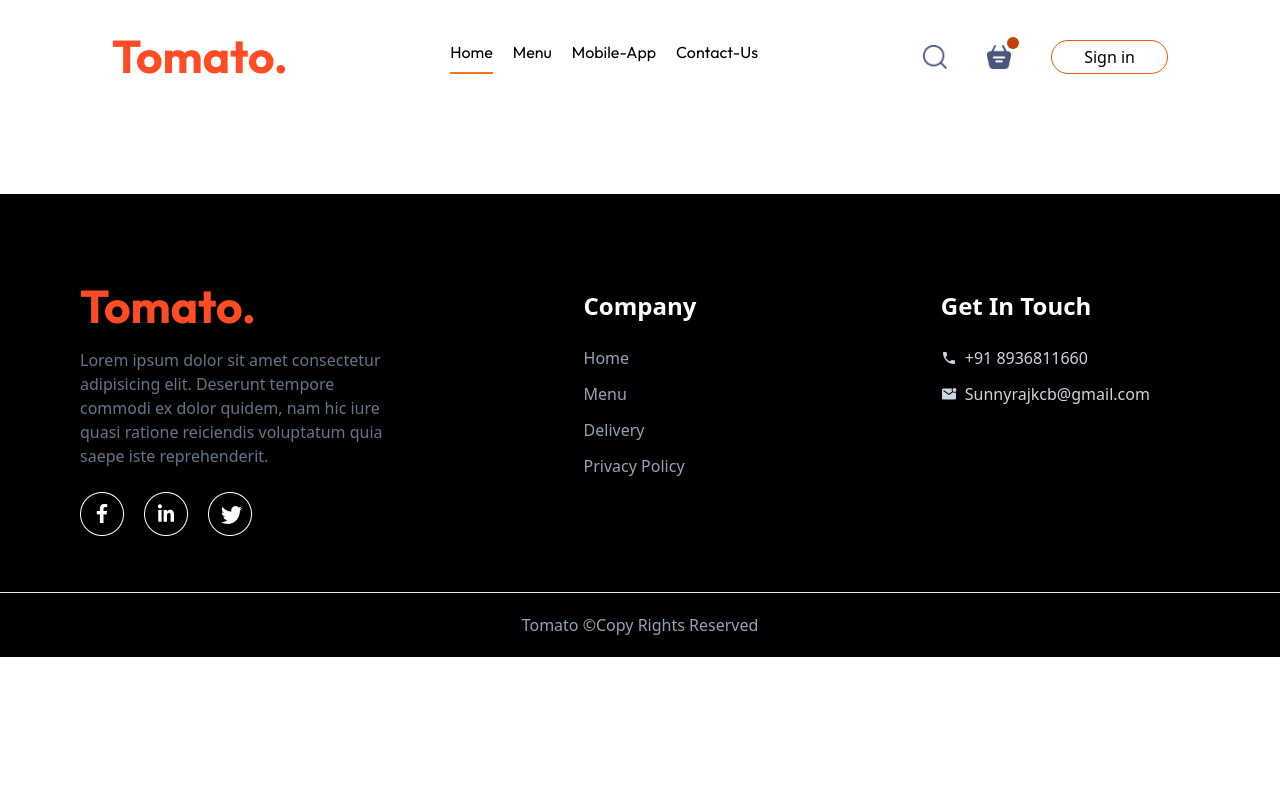
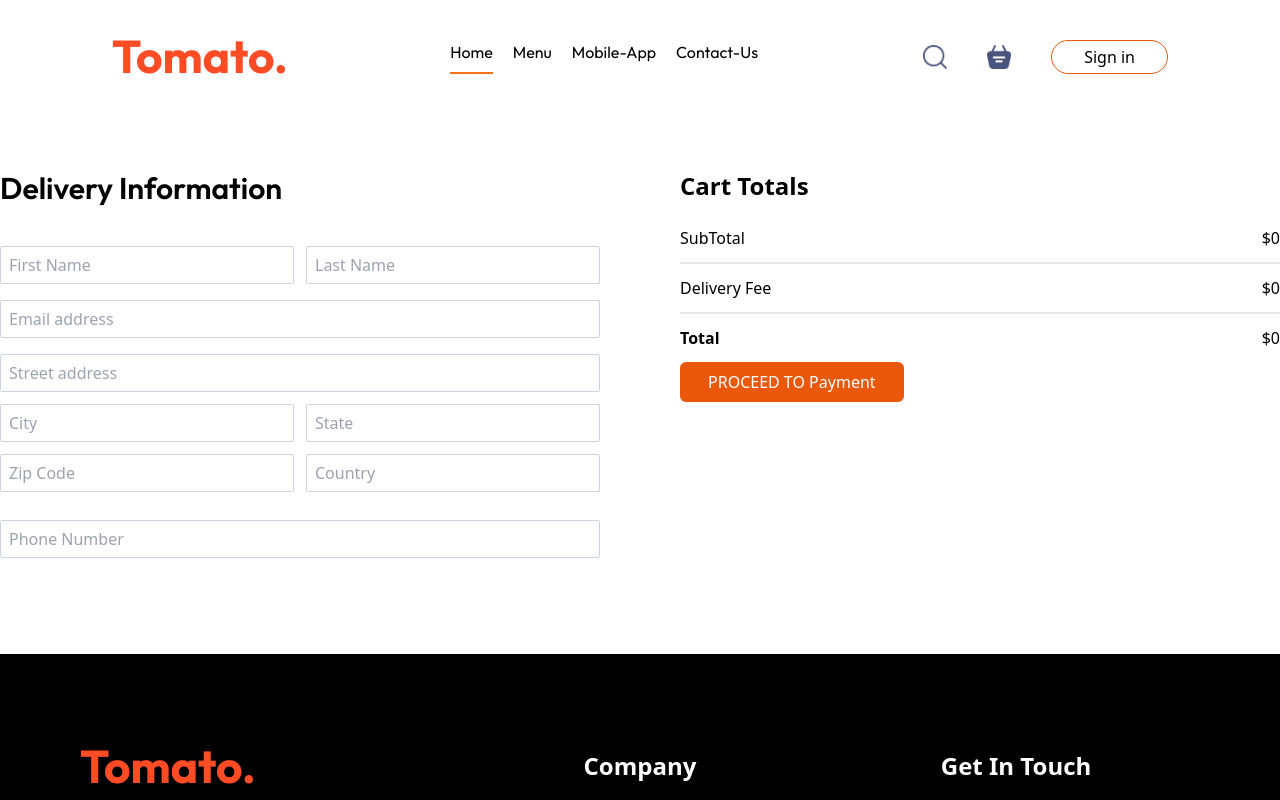
Before and after one commit to codewithsunnyraj/Restaurant, a React (Vite) app in the folder Frontend/: page /PlaceOrder in a window 1280 px wide. Shown: the top 800 px of the page. Built offline with nearby package versions, Linux system fonts and the light colour scheme.

Commit message:
Frontend is completed

```diff
--- a/Frontend/src/components/Navbar.jsx
+++ b/Frontend/src/components/Navbar.jsx
@@ -1,17 +1,21 @@
-import React, { useState } from "react";
+import React, { useContext, useState } from "react";
 import { assets } from "../assets/frontend_assets/assets";
 import { Link } from "react-router-dom";
+import { StoreContext } from "../context/StoreContext";
 const Navbar = ({ setShowLogin }) => {
   const [menu, setMenu] = useState("Home");
+  const { getTotalCartAmount } = useContext(StoreContext);
   return (
     <div className="w-full py-10 px-10 md:px-28">
       <div className="flex justify-between items-center">
         <div>
-          <img
-            src={assets.logo}
-            className="cursor-pointer w-[120px] md:w-full"
-            alt=""
-          />
+          <Link to="/">
+            <img
+              src={assets.logo}
+              className="cursor-pointer w-[120px] md:w-full"
+              alt=""
+            />
+          </Link>
         </div>
         <div className="lg:flex hidden">
           <ul className="flex  gap-5">
@@ -72,10 +76,16 @@ const Navbar = ({ setShowLogin }) => {
         <div>
           <div className="flex items-center gap-10">
             <img src={assets.search_icon} className="w-6 h-6" alt="" />
-            <div className="relative">
+            <Link to="/cart" className="relative">
               <img src={assets.basket_icon} className="w-6 h-6" alt="" />
-              <div className="dot absolute w-3 h-3 -top-2 -right-2 bg-orange-700 rounded-full"></div>
-            </div>
+              <div
+                className={
+                  getTotalCartAmount()===0
+                    ? ""
+                    : "dot absolute w-3 h-3 -top-2 -right-2 bg-orange-700 rounded-full"
+                }
+              ></div>
+            </Link>
             <button
               onClick={() => {
                 setShowLogin(true);
--- a/Frontend/src/context/StoreContext.jsx
+++ b/Frontend/src/context/StoreContext.jsx
@@ -21,10 +21,21 @@ const StoreContextProvider = (props) => {
     }));
   };
 
-  useEffect(() => {
-    console.log(cartItems);
-  }, [cartItems]);
+  const getTotalCartAmount = () => {
+    let totalAmount = 0;
+    for (const item in cartItems) {
+      // console.log("itemsTotal",item);
+      if (cartItems[item] > 0) {
+        let itemInfo = food_list.find((product) => product._id === item);
+        totalAmount += itemInfo.price * cartItems[item];
+      }
+    }
+    return totalAmount;
+  };
 
+  // useEffect(() => {
+  //   console.log(cartItems);
+  // }, [cartItems]);
 
   const contextValue = {
     food_list,
@@ -32,6 +43,7 @@ const StoreContextProvider = (props) => {
     setCartItems,
     addToCart,
     removeFromCart,
+    getTotalCartAmount,
   };
   return (
     <StoreContext.Provider value={contextValue}>
--- a/Frontend/src/pages/Cart.jsx
+++ b/Frontend/src/pages/Cart.jsx
@@ -1,11 +1,95 @@
-import React from 'react'
+import React, { useContext } from "react";
+import { StoreContext } from "../context/StoreContext";
+import { useNavigate } from "react-router-dom";
 
 const Cart = () => {
+  const { cartItems, food_list, removeFromCart, getTotalCartAmount } =
+    useContext(StoreContext);
+  const navigate = useNavigate();
   return (
-    <div>
+    <div className="container mx-auto lg:mx-auto ">
+      <div className="">
+        <div className=" my-4  md:mt-20 grid grid-cols-6  font-semibold">
+          <p>Items</p>
+          <p>Title</p>
+          <p>Price</p>
+          <p>Quantity</p>
+          <p>Total</p>
+          <p>Remove</p>
+        </div>
+        <hr />
+        {food_list.map((items, index) => {
+          if (cartItems[items._id] > 0) {
+            return (
+              <>
+                <div className="grid grid-cols-6 space-y-3 border-b-2 ">
+                  <img src={items.image} className="w-16 my-2" alt="" />
+                  <p>{items.name}</p>
+                  <p>${items.price}</p>
+                  <p>{cartItems[items._id]}</p>
+                  <p>${items.price * cartItems[items._id]}</p>
+                  <p
+                    onClick={() => {
+                      removeFromCart(items._id);
+                    }}
+                    className="cursor-pointer"
+                  >
+                    X
+                  </p>
+                </div>
+              </>
+            );
+          }
+        })}
+      </div>
+      <div className="grid grid-cols-2 mt-5 md:mt-20">
+        <div>
+          <div className="">
+            <h3 className="font-bold text-2xl mb-3">Cart Totals</h3>
+            <div className="flex justify-between border-b-2  py-3">
+              <p>SubTotal</p>
+              <p>${getTotalCartAmount()}</p>
+            </div>
+            <div className="flex justify-between border-b-2  py-3">
+              <p>Delivery Fee</p>
+              <p>{getTotalCartAmount() === 0 ? 0 : 2}</p>
+            </div>
+            <div className="flex justify-between  py-3">
+              <p className="font-bold">Total</p>
+              <p>
+                ${getTotalCartAmount() === 0 ? 0 : getTotalCartAmount() + 2}
+              </p>
+            </div>
+            <div>
+              <button
+                onClick={() => {
+                  navigate("/PlaceOrder");
+                }}
+                className="bg-orange-600 rounded-md text-base text-white py-2 px-7"
+              >
+                PROCEED TO CHECKOUT
+              </button>
+            </div>
+          </div>
+        </div>
+        <div className="place-items-center">
+          <div>
+            <p className="my-3">If You Have a promo cde, Enter it here</p>
+            <div className="border-2  rounded-md bg-[#eaeaea]">
+              <input
+                type="text"
+                placeholder="Promo Code"
+                className="py-2 px-2 focus:border-0 bg-transparent focus:outline-none"
+              />
+              <button className="bg-black py-3 px-14 text-white rounded-md">
+                Submit
+              </button>
+            </div>
+          </div>
+        </div>
+      </div>
+    </div>
+  );
+};
 
-    </div>
-  )
-}
-
-export default Cart
+export default Cart;
--- a/Frontend/src/pages/PlaceOrder.jsx
+++ b/Frontend/src/pages/PlaceOrder.jsx
@@ -1,11 +1,116 @@
-import React from 'react'
+import React, { useContext } from "react";
+import { StoreContext } from "../context/StoreContext";
 
 const PlaceOrder = () => {
+  const { getTotalCartAmount } = useContext(StoreContext);
   return (
-    <div>
+    <div className="container mx-auto lg:mx-auto ">
+      <form className="grid grid-cols-2 gap-4 md:gap-20 mt-4 md:mt-14">
+        <div>
+          <div>
+            <h3 className="font-semibold mb-4 md:mb-10 font-text-outfit text-xl md:text-3xl ">
+              Delivery Information
+            </h3>
+          </div>
+          <div className="grid grid-cols-2 gap-3">
+            <div>
+              <input
+                type="text"
+                placeholder="First Name"
+                className="py-1.5 w-full px-2 border-[1px] border-slate-300 rounded-sm"
+              />
+            </div>
+            <div>
+              <input
+                type="text"
+                placeholder="Last Name"
+                className="py-1.5 w-full px-2 border-[1px] border-slate-300 rounded-sm"
+              />
+            </div>
+          </div>
+          <div className="">
+            <div>
+              <input
+                type="email"
+                placeholder="Email address"
+                className="py-1.5 px-2 my-4 w-full border-[1px] border-slate-300 rounded-sm"
+              />
+            </div>
+            <div>
+              <input
+                type="text"
+                placeholder="Street address"
+                className="py-1.5 px-2  w-full border-[1px] border-slate-300 rounded-sm"
+              />
+            </div>
+            <div className="grid grid-cols-2 gap-3 my-3">
+              <div>
+                <input
+                  type="text"
+                  placeholder="City"
+                  className="py-1.5 w-full px-2 border-[1px] border-slate-300 rounded-sm"
+                />
+              </div>
+              <div>
+                <input
+                  type="text"
+                  placeholder="State"
+                  className="py-1.5 w-full px-2 border-[1px] border-slate-300 rounded-sm"
+                />
+              </div>
+            </div>
+            <div className="grid grid-cols-2 gap-3 my-3">
+              <div>
+                <input
+                  type="text"
+                  placeholder="Zip Code"
+                  className="py-1.5 w-full px-2 border-[1px] border-slate-300 rounded-sm"
+                />
+              </div>
+              <div>
+                <input
+                  type="text"
+                  placeholder="Country"
+                  className="py-1.5 w-full px-2 border-[1px] border-slate-300 rounded-sm"
+                />
+              </div>
+            </div>
+            <div>
+              <input
+                type="text"
+                placeholder="Phone Number"
+                className="py-1.5 px-2 my-4 w-full border-[1px] border-slate-300 rounded-sm"
+              />
+            </div>
+          </div>
+        </div>
+        <div className="">
+          <div>
+            <div className="">
+              <h3 className="font-bold text-2xl mb-3">Cart Totals</h3>
+              <div className="flex justify-between border-b-2  py-3">
+                <p>SubTotal</p>
+                <p>${getTotalCartAmount()}</p>
+              </div>
+              <div className="flex justify-between border-b-2  py-3">
+                <p>Delivery Fee</p>
+                <p>${getTotalCartAmount()===0?0:2}</p>
+              </div>
+              <div className="flex justify-between  py-3">
+                <p className="font-bold">Total</p>
+                <p>${ getTotalCartAmount()===0?0: getTotalCartAmount() + 2}</p>
+              </div>
+              <div>
+                <button className="bg-orange-600 rounded-md text-base text-white py-2 px-7">
+                  PROCEED TO Payment
+                </button>
+              </div>
+            </div>
+          </div>
+        </div>
+      </form>
+    </div>
+  );
+};
 
-    </div>
-  )
-}
-
-export default PlaceOrder
+export default PlaceOrder;
```
